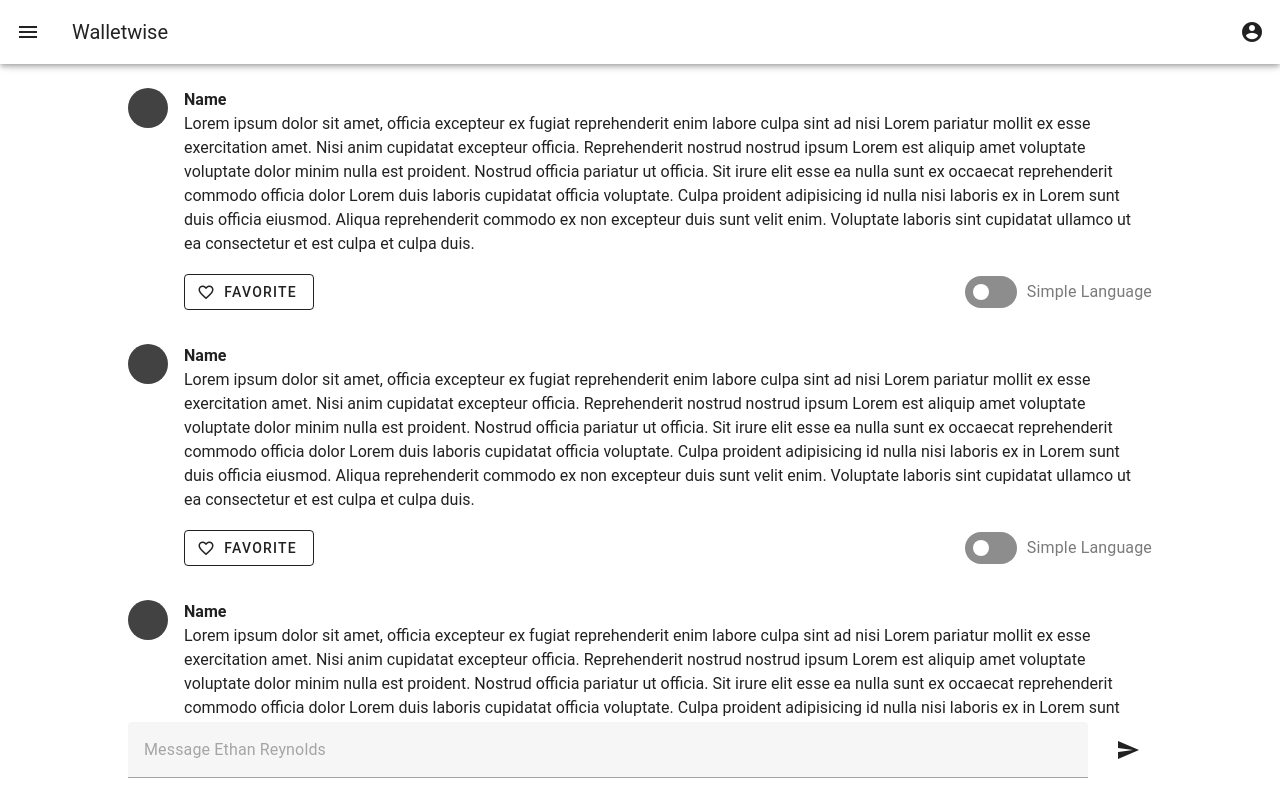
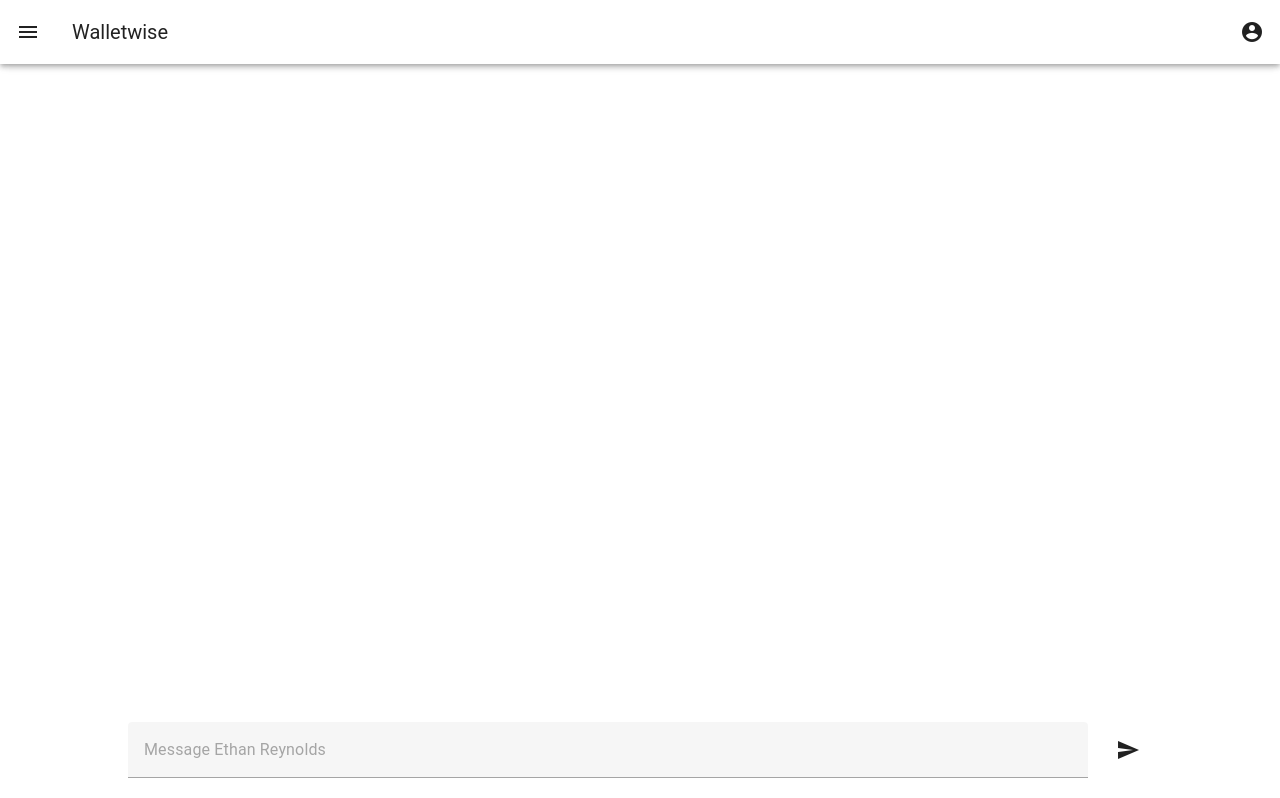
Before and after one commit to nimalu/ccu-prototype, a Nuxt app: page /chats/1 in a window 1280 px wide. Built offline with nearby package versions, Linux system fonts and the light colour scheme.

Commit message:
Add chat

```diff
--- /dev/null
+++ b/components/InputField.vue
@@ -0,0 +1,47 @@
+<script setup lang="ts">
+import type { Message } from "~/composables/useChat";
+defineProps<{
+    options: Message[];
+}>();
+const emit = defineEmits(["send"]);
+
+const selectionOpen = ref(false);
+const message = ref<Message>();
+
+function select(option: Message) {
+    selectionOpen.value = false;
+    message.value = option;
+}
+
+function send() {
+    emit("send", message.value);
+    message.value = undefined;
+}
+</script>
+<template>
+    <div>
+        <v-sheet class="mb-4" v-if="selectionOpen">
+            <div v-if="options.length == 0">No options</div>
+            <v-card
+                v-for="option in options"
+                link
+                variant="outlined"
+                class="mt-1"
+                @click="() => select(option)"
+            >
+                <v-card-item>
+                    {{ option.message }}
+                </v-card-item>
+            </v-card>
+        </v-sheet>
+        <v-text-field
+            :value="message?.message"
+            placeholder="Message Ethan Reynolds"
+            @click:control="selectionOpen = !selectionOpen"
+        >
+            <template v-slot:append>
+                <v-btn icon="mdi-send" variant="text" @click="send" />
+            </template>
+        </v-text-field>
+    </div>
+</template>
--- a/components/message.vue
+++ b/components/message.vue
@@ -1,29 +1,40 @@
+<script setup lang="ts">
+defineProps<{
+    name: string;
+    avatar: string;
+    message: string;
+    simpleMessage?: string;
+    favored: boolean;
+}>();
+const emit = defineEmits(["update:favored"]);
+const simplified = ref(false);
+</script>
 <template>
     <div class="d-flex my-6">
-        <v-avatar color="surface-variant" />
-        <div class="ml-4">
-            <div class="font-weight-bold">Name</div>
+        <v-avatar color="surface-variant">
+            <v-img :src="avatar" />
+        </v-avatar>
+        <div class="ml-4 flex-grow-1">
+            <div class="font-weight-bold">{{ name }}</div>
             <p>
-                Lorem ipsum dolor sit amet, officia excepteur ex fugiat
-                reprehenderit enim labore culpa sint ad nisi Lorem pariatur
-                mollit ex esse exercitation amet. Nisi anim cupidatat excepteur
-                officia. Reprehenderit nostrud nostrud ipsum Lorem est aliquip
-                amet voluptate voluptate dolor minim nulla est proident. Nostrud
-                officia pariatur ut officia. Sit irure elit esse ea nulla sunt
-                ex occaecat reprehenderit commodo officia dolor Lorem duis
-                laboris cupidatat officia voluptate. Culpa proident adipisicing
-                id nulla nisi laboris ex in Lorem sunt duis officia eiusmod.
-                Aliqua reprehenderit commodo ex non excepteur duis sunt velit
-                enim. Voluptate laboris sint cupidatat ullamco ut ea consectetur
-                et est culpa et culpa duis.
+                {{ simplified ? simpleMessage : message }}
             </p>
-            <div class="d-flex align-center mt-2">
-                <v-btn prepend-icon="mdi-heart-outline" variant="outlined" >
-                    Favorite
+            <div class="d-flex align-center mt-2 w-100">
+                <v-btn
+                    @click.stop="emit('update:favored', !favored)"
+                    :prepend-icon="favored ? 'mdi-heart' : 'mdi-heart-outline'"
+                    variant="outlined"
+                >
+                    Favor
                 </v-btn>
-                <v-spacer/>
-                <div>
-                    <v-switch label="Simple Language" inset hide-details />
+                <div class="flex-grow-1"></div>
+                <div v-if="simpleMessage">
+                    <v-switch
+                        label="Simple Language"
+                        v-model="simplified"
+                        inset
+                        hide-details
+                    />
                 </div>
             </div>
         </div>
--- /dev/null
+++ b/composables/useChat.ts
@@ -0,0 +1,38 @@
+export interface Expert {
+    name: string;
+    role: string;
+    avatar: string;
+}
+
+export const YOU: Expert = {
+    name: "You",
+    role: "",
+    avatar: "",
+};
+
+export interface Message {
+    id: string;
+    author: Expert;
+    message: string;
+    simpleMessage?: string;
+}
+
+const chat = ref<Message[]>([]);
+const options = ref<Message[]>([
+    {
+        id: "1",
+        author: YOU,
+        message: "Test message hihi",
+    },
+    {
+        id: "2",
+        author: YOU,
+        message: "Test message haha",
+    },
+]);
+export const useChat = () => {
+    function sendMessage(message: Message) {
+        chat.value.push(message);
+    }
+    return { chat, options, sendMessage };
+};
--- a/pages/chats/[id].vue
+++ b/pages/chats/[id].vue
@@ -1,24 +1,25 @@
 <script setup lang="ts">
 const route = useRoute();
 const id = route.params.id;
+const { options, chat, sendMessage } = useChat();
 </script>
 
 <template>
     <div class="d-flex flex-column chat-container">
-        <div class="overflow-y-auto w-100">
+        <div class="overflow-y-auto w-100 flex-grow-1">
             <div class="w-chat">
-                <Message />
-                <Message />
-                <Message />
-                <Message />
+                <Message
+                    v-for="message in chat"
+                    :favored="false"
+                    :name="message.author.name"
+                    :message="message.message"
+                    :simple-message="message.simpleMessage"
+                    :avatar="message.author.avatar"
+                />
             </div>
         </div>
         <div class="w-chat">
-            <v-text-field placeholder="Message Ethan Reynolds">
-                <template v-slot:append>
-                    <v-btn icon="mdi-send" variant="text" />
-                </template>
-            </v-text-field>
+            <InputField :options="options" @send="sendMessage" />
         </div>
     </div>
 </template>
```
